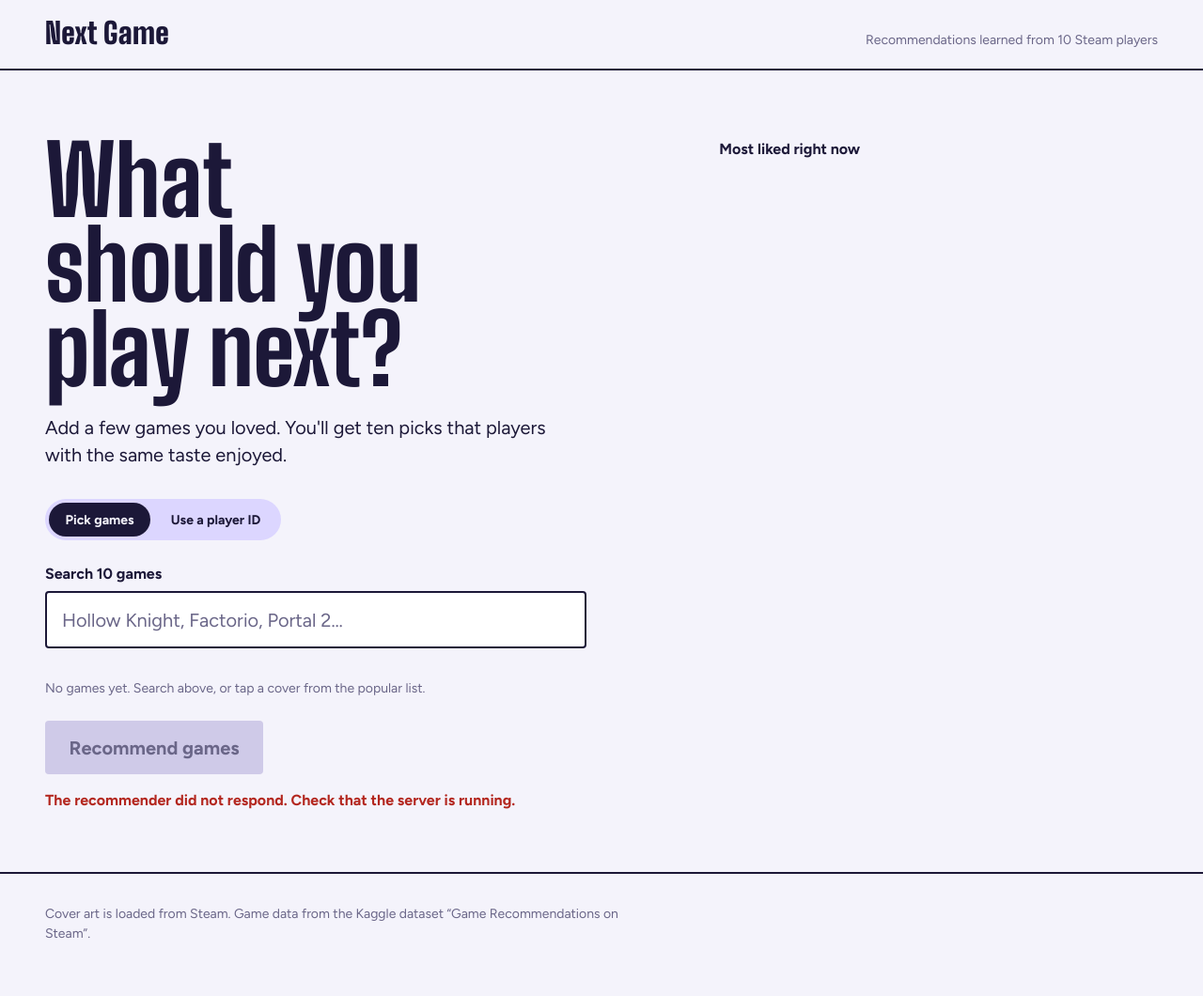
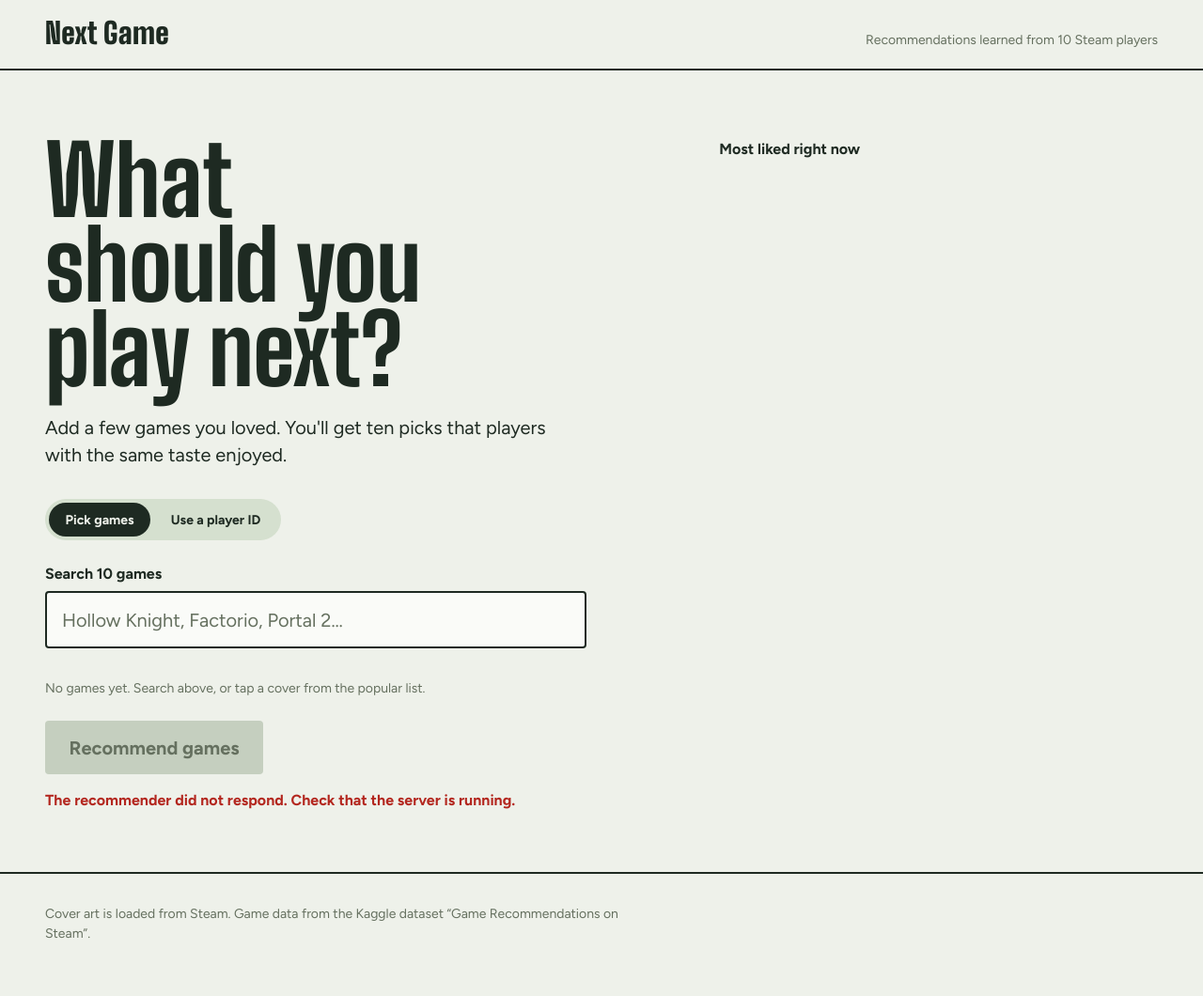
Before and after one commit to Hanan786-coder/Game-Recommendation-System, a Python web app: template app/templates/index.html in a window 1280 px wide. Shown: the whole page at 94% size. Run offline with Jinja, Linux system fonts and the light colour scheme; the template is opened without the code that fills it: most values are stand-ins (such as "Sample title", 1, 10 or a date in 2020).

Commit message:
Switch web app to a forest and brass palette

```diff
--- a/app/static/css/style.css
+++ b/app/static/css/style.css
@@ -1,17 +1,17 @@
-/* Next Game: cobalt rank numerals on cool paper, everything else kept quiet. */
+/* Next Game: forest-green rank numerals on sage paper, brass for what you picked. */
 
 :root {
   color-scheme: light;
 
-  --paper: #f4f3fb;
-  --ink: #1c1838;
-  --cobalt: #3346f0;
-  --cobalt-deep: #2232c4;
-  --lilac: #dcd6ff;
-  --butter: #ffd64a;
-  --muted: #6a6688;
-  --line: #cfcae8;
-  --white: #ffffff;
+  --paper: #eef1ea;       /* pale sage */
+  --ink: #1e2a22;         /* green-black */
+  --accent: #1f6b4a;      /* forest green: rank numerals, links, buttons */
+  --accent-deep: #17543a;
+  --tint: #d5e0cf;        /* light moss: tags, tray, hover */
+  --highlight: #e8b949;   /* brass: your picks and "because you liked" */
+  --muted: #65705f;
+  --line: #c5cfbf;
+  --white: #fafbf8;
   --danger: #b3261e;
 
   --display: "Big Shoulders Display", "Arial Narrow", "Roboto Condensed", sans-serif;
@@ -119,7 +119,7 @@ h1 {
   gap: 0.25rem;
   padding: 0.25rem;
   margin-bottom: 1.5rem;
-  background: var(--lilac);
+  background: var(--tint);
   border-radius: 999px;
 }
 
@@ -249,13 +249,13 @@ input::placeholder { color: var(--muted); }
   padding: 0.85rem 1.6rem;
   border: 0;
   border-radius: var(--radius);
-  background: var(--cobalt);
+  background: var(--accent);
   color: var(--white);
   font-weight: 700;
   font-size: var(--step-1);
 }
 
-.button-primary:hover:not(:disabled) { background: var(--cobalt-deep); }
+.button-primary:hover:not(:disabled) { background: var(--accent-deep); }
 
 .button-primary:disabled {
   background: var(--line);
```
Also changed, not shown: other parts of app/static/css/style.css (+18 -18 lines).
